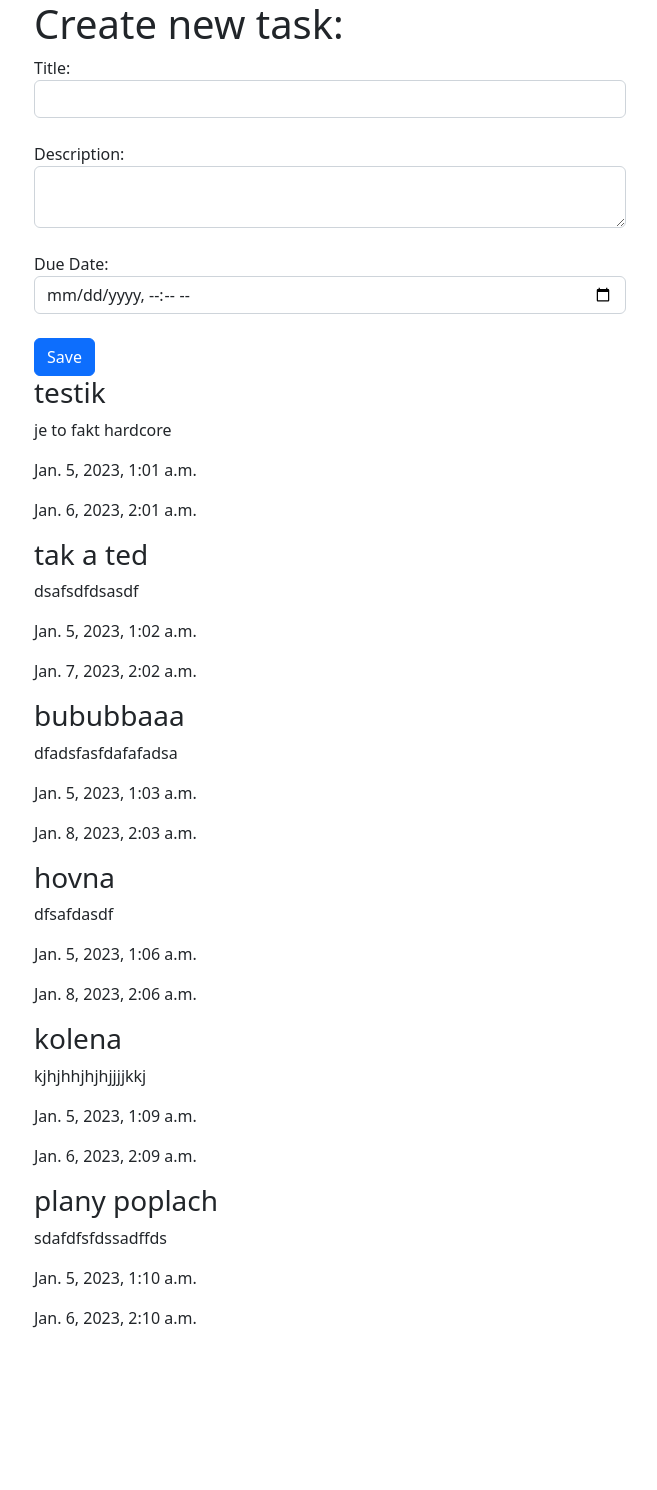
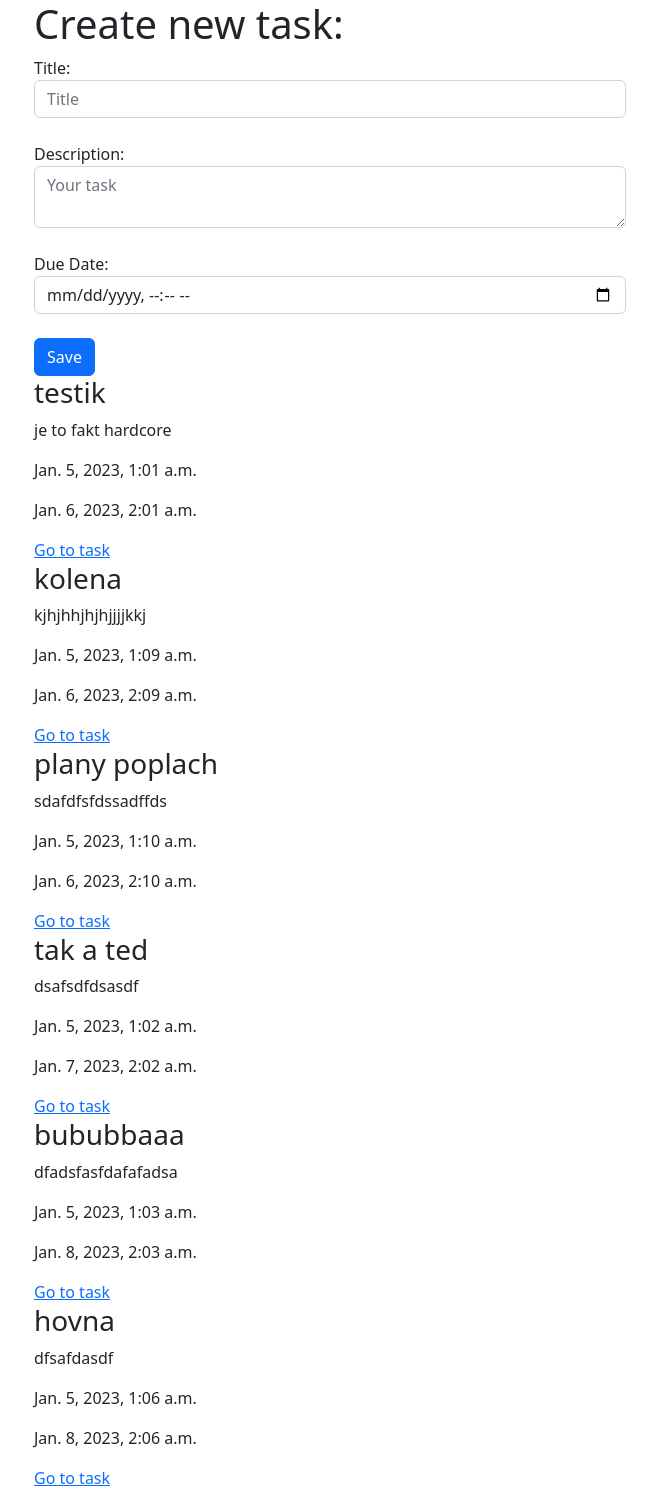
Before and after one commit to liborhavranek/todoApp, a Django app: page / in a window 1280 px wide. Shown: the whole page, without its empty margins (14-671 px from the left). Before the commit the page ends 1328 px from the top, so only its background shows below. Run offline with Django 4.2, Linux system fonts and the light colour scheme; data comes from the database, SQL or seed files in the repository; both versions use the stored data as it was after the commit.

Commit message:
sort working contorl form is okay date control no

```diff
--- a/mysite/main/templates/index.html
+++ b/mysite/main/templates/index.html
@@ -14,11 +14,11 @@
   <form method="post">
     {% csrf_token %}
     <label for="title">Title:</label><br>
-    <input type="text" id="title" name="title" class="form-control"><br>
+    <input type="text" id="title" name="title" class="form-control" placeholder="Title"><br>
     <label for="desc">Description:</label><br>
-    <textarea id="desc" name="desc" class="form-control"></textarea><br>
+    <textarea id="desc" name="desc" class="form-control" placeholder="Your task"></textarea><br>
     <label for="due">Due Date:</label><br>
-    <input type="datetime-local" id="due" name="due" class="form-control"><br>
+    <input type="datetime-local" id="due" name="due" class="form-control" value="{{current_time}}"><br>
     <input type="submit" value="Save" class="btn btn-primary">
   </form>
 
@@ -33,8 +33,9 @@
     <p>{{task.desc}}</p>
     <p>{{task.created}}</p>
     <p>{{task.due}}</p>
-
+    <!-- <p> {{ task.duration }} / dude</p> -->
     <p>{{task.completed}}</p>
+    <a href="/task/{{task.id}}">Go to task </a>
 
 
     {% endfor%}
--- a/mysite/main/views.py
+++ b/mysite/main/views.py
@@ -2,27 +2,42 @@ from django.shortcuts import render, redirect
 from django.http import HttpResponse, response
 from .models import Task
 from django.contrib import messages
+from datetime import datetime
 import datetime
 
 # Create your views here.
 
 def index(request):
-    tasks = Task.objects.all()
+    tasks = Task.objects.all().order_by('due')
+    for task in tasks:
+        task.duration = task.due - task.created
     if request.method == 'POST':
         title = request.POST['title']
         desc = request.POST['desc']
         due = request.POST['due']
+        due = datetime.datetime.strptime(due, '%Y-%m-%dT%H:%M')
         if len(title) < 3:
             messages.error(request,'Title must be longer than 3 characters long')
         elif len(desc) < 10:
             messages.error(request,'Description must be longer than 10 characters long')
-            return redirect('index')
+        elif due < datetime.datetime.now():
+            messages.error(request,'Due date and time must be in the future')
         else:
             task = Task(title=title, desc=desc, due=due)
             task.save()
-            messages.add_message(request, messages.SUCCESS, 'Task created successfully!')
+        messages.add_message(request, messages.SUCCESS, 'Task created successfully!')
+        return redirect('index')
     return render(request, 'index.html', {"tasks":tasks})
 
+
+
+
+
+
 def task(request, id):
-    task = Task.objects.get(id=id)
-    return render(request, 'task.html', {"task":task})
+    try:
+        task = Task.objects.get(id=id)
+        return render(request, 'task.html', {"task":task})
+    except Task.DoesNotExist:
+        messages.error(request, 'Task with id "{}" does not exist'.format(id))
+        return redirect('index')
--- a/mysite/mysite/settings.py
+++ b/mysite/mysite/settings.py
@@ -37,6 +37,7 @@ INSTALLED_APPS = [
     'django.contrib.sessions',
     'django.contrib.messages',
     'django.contrib.staticfiles',
+    'django.contrib.humanize',
     'main',
 ]
 
```
Also changed, not shown: mysite/db.sqlite3, mysite/main/migrations/0003_task_duration.py (added), mysite/main/migrations/0004_remove_task_duration.py (added), mysite/main/templates/base.html (line endings or trailing spaces), mysite/main/templates/task.html (line endings or trailing spaces).
